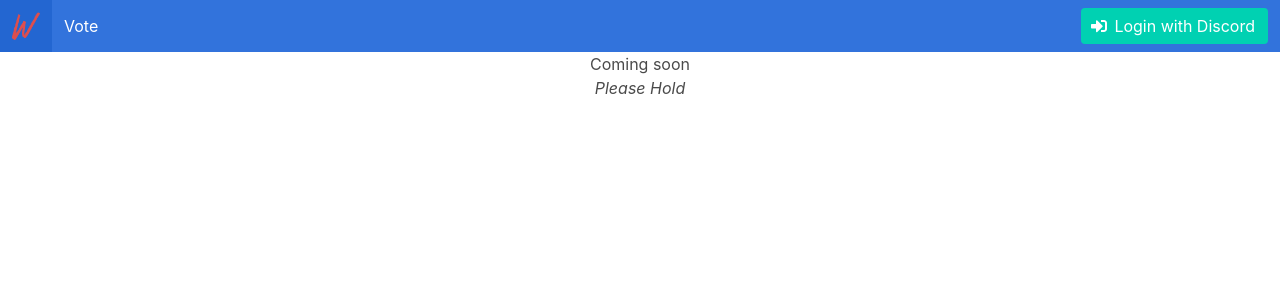
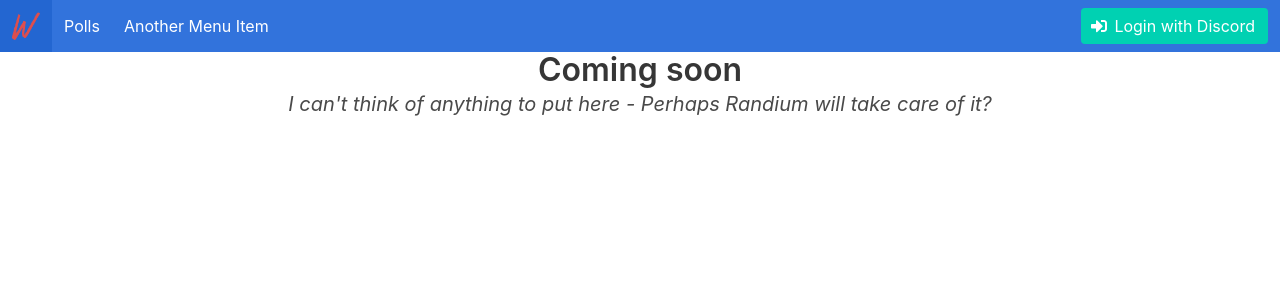
Before and after one commit to werewolves-devs/Werewolf_Bot, a Flask app: page / in a window 1280 px wide. Shown: the top 300 px of the page. Run offline with Flask 2, Linux system fonts and the light colour scheme; data that the repository does not hold is empty; parts of the project's set-up code (start-up, migrations or seed data) failed here and were passed over; some libraries are stand-ins or nearby versions.

Commit message:
Filler text + link fixes

```diff
--- a/communication/website/templates/base.html
+++ b/communication/website/templates/base.html
@@ -37,8 +37,11 @@ $(document).ready(function() {
   </div>
   <div id="navbarExampleTransparentExample" class="navbar-menu">
   <div class="navbar-start">
-  <a class="navbar-item" href="/personal-projects/quotes">
-  Vote
+  <a class="navbar-item" href="/polls">
+  Polls
+  </a>
+  <a class="navbar-item" href="#">
+  Another Menu Item
   </a>
   </div>
   <div class="navbar-end">
--- a/communication/website/templates/main-index.html
+++ b/communication/website/templates/main-index.html
@@ -3,7 +3,7 @@
 
 {% block content %}
 <center>
-  <h1>Coming soon</h1>
-  <p><i>Please Hold</i></p>
+  <h1 class="title">Coming soon</h1>
+  <p class="subtitle"><i>I can't think of anything to put here - Perhaps Randium will take care of it?</i></p>
 </center>
 {% endblock %}
```
